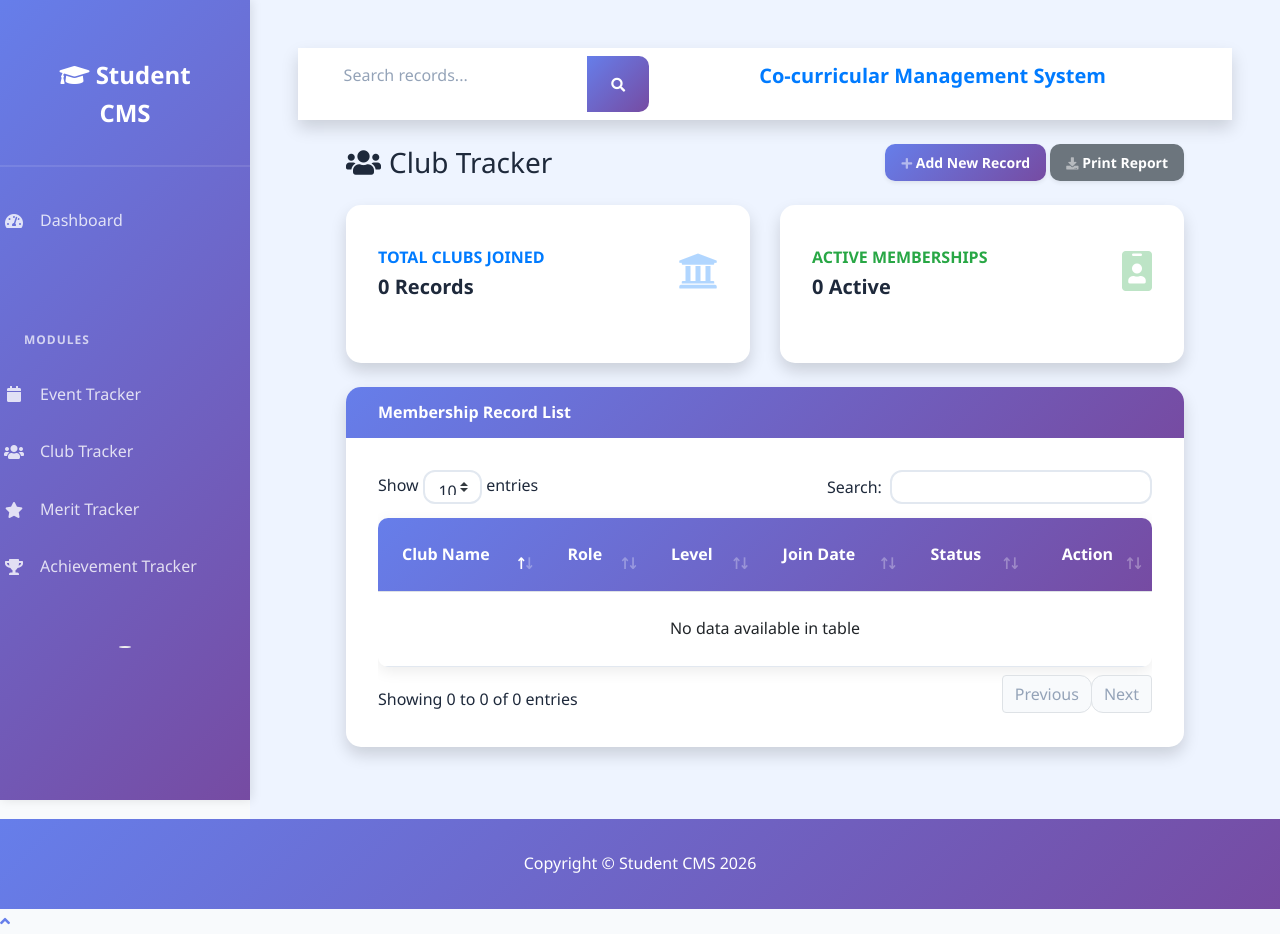
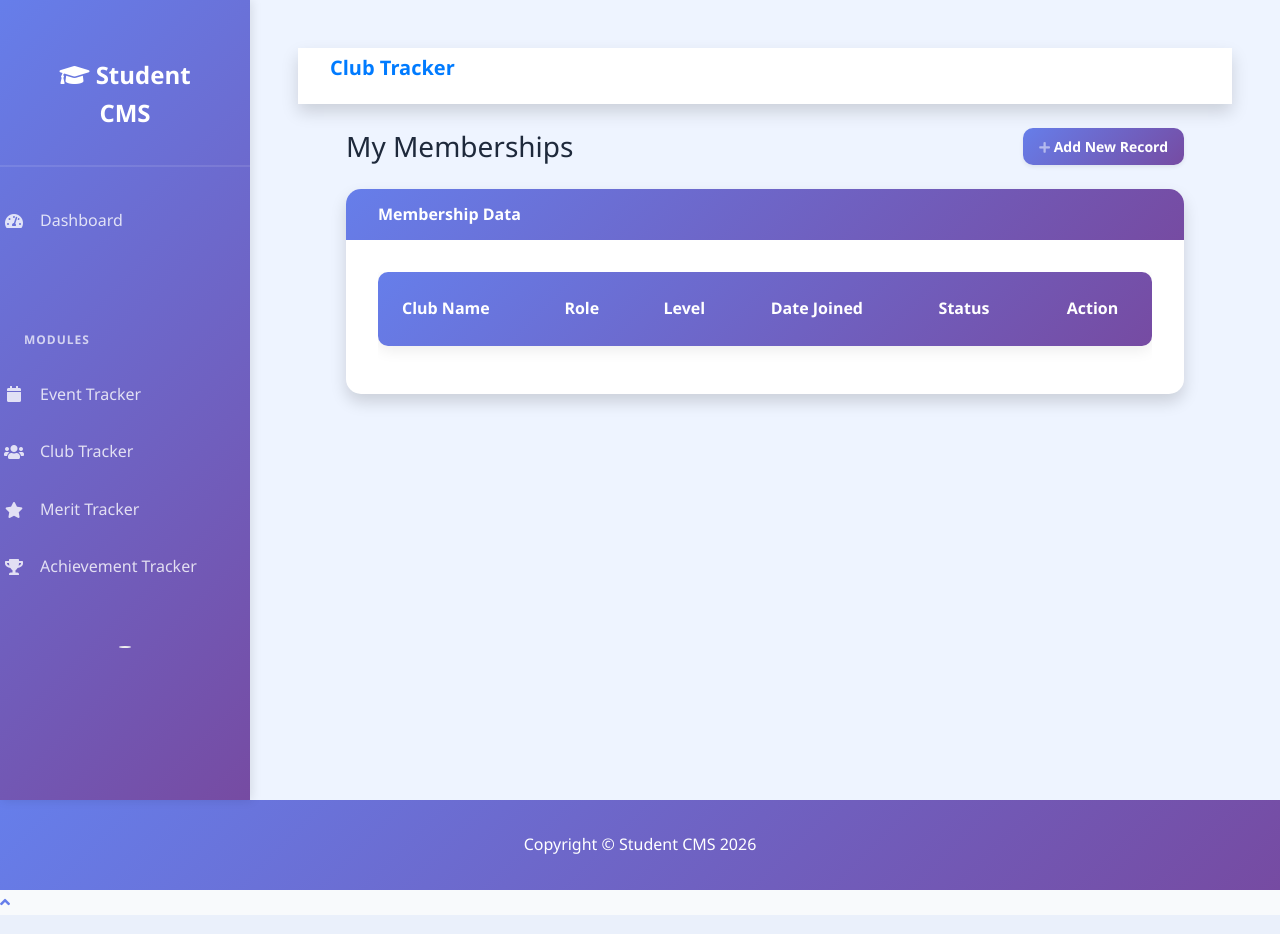
Before and after one commit to User-DefaulT001/Student-Co-curricular-Management-System, a PHP site: page /modules/club/club_tracker.php in a window 1280 px wide. Run offline with PHP 8.4, Linux system fonts and the light colour scheme; a user stored in the database is signed in; data comes from the database, SQL or seed files in the repository; lists and menus that the app fills with data are empty; some libraries are stand-ins or nearby versions.

Commit message:
Update club_tracker.php

```diff
--- a/modules/club/club_tracker.php
+++ b/modules/club/club_tracker.php
@@ -110,91 +110,47 @@ $active_clubs = mysqli_fetch_assoc($active_query)['count'];
 <body id="page-top">
 
     <div id="wrapper">
-
         <?php include('../../includes/sidebar.php'); ?>
 
         <div id="content-wrapper" class="d-flex flex-column">
-
             <div id="content">
 
                 <nav class="navbar navbar-expand navbar-light bg-white topbar mb-4 static-top shadow">
                     <button id="sidebarToggleTop" class="btn btn-link d-md-none rounded-circle mr-3">
                         <i class="fa fa-bars"></i>
                     </button>
-                    <form class="d-none d-sm-inline-block form-inline mr-auto ml-md-3 my-2 my-md-0 mw-100 navbar-search">
-                        <div class="input-group">
-                            <input type="text" class="form-control bg-light border-0 small" placeholder="Search records...">
-                            <div class="input-group-append">
-                                <button class="btn btn-primary" type="button"><i class="fas fa-search fa-sm"></i></button>
-                            </div>
-                        </div>
-                    </form>
-                    <h5 class="mr-auto font-weight-bold text-primary d-none d-lg-block">Co-curricular Management System</h5>
+                    <h5 class="ml-3 font-weight-bold text-primary">Club Tracker</h5>
                 </nav>
 
                 <div class="container-fluid">
 
-                    <div class="d-sm-flex align-items-center justify-content-between mb-4 mt-2">
-                        <h1 class="h3 mb-0 text-gray-800"><i class="fas fa-users mr-2"></i>Club Tracker</h1>
-                        <div>
+                    <div class="d-sm-flex align-items-center justify-content-between mb-4">
+                        <h1 class="h3 mb-0 text-gray-800">My Memberships</h1>
                         <button class="btn btn-primary btn-sm shadow-sm" data-toggle="modal" data-target="#addClubModal">
                             <i class="fas fa-plus fa-sm text-white-50"></i> Add New Record
                         </button>
-                            <button onclick="window.print()" class="btn btn-secondary btn-sm shadow-sm">
-                                <i class="fas fa-download fa-sm text-white-50"></i> Print Report
-                            </button>
-                        </div>
-                    </div>
-
-                    <div class="row">
-                        <div class="col-xl-6 col-md-6 mb-4">
-                            <div class="card border-left-primary shadow h-100 py-2">
-                                <div class="card-body">
-                                    <div class="row no-gutters align-items-center">
-                                        <div class="col mr-2">
-                                            <div class="text-xs font-weight-bold text-primary text-uppercase mb-1">Total Clubs Joined</div>
-                                            <div class="h5 mb-0 font-weight-bold text-gray-800"><?php echo $total_clubs; ?> Records</div>
-                                        </div>
-                                        <div class="col-auto"><i class="fas fa-university stats-icon text-primary"></i></div>
-                                    </div>
-                                </div>
-                            </div>
-                        </div>
-                        <div class="col-xl-6 col-md-6 mb-4">
-                            <div class="card border-left-success shadow h-100 py-2">
-                                <div class="card-body">
-                                    <div class="row no-gutters align-items-center">
-                                        <div class="col mr-2">
-                                            <div class="text-xs font-weight-bold text-success text-uppercase mb-1">Active Memberships</div>
-                                            <div class="h5 mb-0 font-weight-bold text-gray-800"><?php echo $active_clubs; ?> Active</div>
-                                        </div>
-                                        <div class="col-auto"><i class="fas fa-id-badge stats-icon text-success"></i></div>
-                                    </div>
-                                </div>
-                            </div>
-                        </div>
                     </div>
 
                     <?php if($success): ?>
-                        <div class="alert alert-success alert-dismissible fade show border-left-success shadow" role="alert">
+                        <div class="alert alert-success alert-dismissible fade show shadow-sm">
                             <i class="fas fa-check-circle mr-2"></i> <?php echo $success; ?>
-                            <button type="button" class="close" data-dismiss="alert"><span>&times;</span></button>
+                            <button type="button" class="close" data-dismiss="alert">&times;</button>
                         </div>
                     <?php endif; ?>
 
                     <div class="card shadow mb-4">
-                        <div class="card-header card-header-main py-3">
-                            <h6 class="m-0 font-weight-bold text-white">Membership Record List</h6>
+                        <div class="card-header py-3" style="background: var(--primary-gradient) !important;">
+                            <h6 class="m-0 font-weight-bold text-white">Membership Data</h6>
                         </div>
                         <div class="card-body">
                             <div class="table-responsive">
-                                <table class="table table-hover" id="clubTable" width="100%" cellspacing="0">
+                                <table class="table table-bordered" width="100%" cellspacing="0">
                                     <thead>
                                         <tr>
                                             <th>Club Name</th>
                                             <th>Role</th>
                                             <th>Level</th>
-                                            <th>Join Date</th>
+                                            <th>Date Joined</th>
                                             <th>Status</th>
                                             <th class="text-center">Action</th>
                                         </tr>
@@ -202,35 +158,35 @@ $active_clubs = mysqli_fetch_assoc($active_query)['count'];
                                     <tbody>
                                         <?php
                                         $clubs = mysqli_query($conn, "SELECT * FROM clubs WHERE user_id=$user_id ORDER BY join_date DESC");
-                                        if (mysqli_num_rows($clubs) > 0) {
-                                            while($row = mysqli_fetch_assoc($clubs)) {
-                                                $status_class = ($row['status'] == 'active') ? 'success' : 'secondary';
-                                                echo "<tr>
-                                                    <td><span class='font-weight-bold text-dark'>{$row['club_name']}</span></td>
-                                                    <td>{$row['role']}</td>
-                                                    <td><span class='badge badge-info px-2'>{$row['level']}</span></td>
-                                                    <td>".date('d M Y', strtotime($row['join_date']))."</td>
-                                                    <td><span class='badge badge-{$status_class} p-2 px-3'>".ucfirst($row['status'])."</span></td>
-                                                    <td class='text-center table-action-btns'>
-                                                        <button class='btn btn-circle btn-sm btn-info edit-btn'
-                                                                data-id='{$row['club_id']}'
-                                                                data-name='".htmlspecialchars($row['club_name'])."'
-                                                                data-role='".htmlspecialchars($row['role'])."'
-                                                                data-level='{$row['level']}'
-                                                                data-date='{$row['join_date']}'
-                                                                data-status='{$row['status']}'
-                                                                data-desc='".htmlspecialchars($row['description'])."'
-                                                                data-toggle='modal' data-target='#editClubModal'>
-                                                            <i class='fas fa-edit'></i>
+                                        while($row = mysqli_fetch_assoc($clubs)): ?>
+                                            <tr>
+                                                <td><strong><?php echo htmlspecialchars($row['club_name']); ?></strong></td>
+                                                <td><?php echo htmlspecialchars($row['role']); ?></td>
+                                                <td><span class="badge badge-info px-2"><?php echo htmlspecialchars($row['level']); ?></span></td>
+                                                <td><?php echo $row['join_date']; ?></td>
+                                                <td>
+                                                    <span class="badge badge-<?php echo ($row['status'] == 'active') ? 'success' : 'secondary'; ?> p-2">
+                                                        <?php echo ucfirst($row['status']); ?>
+                                                    </span>
+                                                </td>
+                                                <td class="text-center">
+                                                    <button class="btn btn-info btn-sm edit-btn"
+                                                            data-id="<?php echo $row['club_id']; ?>"
+                                                            data-name="<?php echo htmlspecialchars($row['club_name']); ?>"
+                                                            data-role="<?php echo htmlspecialchars($row['role']); ?>"
+                                                            data-level="<?php echo $row['level']; ?>"
+                                                            data-date="<?php echo $row['join_date']; ?>"
+                                                            data-status="<?php echo $row['status']; ?>"
+                                                            data-desc="<?php echo htmlspecialchars($row['description']); ?>"
+                                                            data-toggle="modal" data-target="#editClubModal">
+                                                        <i class="fas fa-edit"></i>
                                                     </button>
-                                                        <a href='?delete={$row['club_id']}' class='btn btn-circle btn-sm btn-danger' onclick='return confirm(\"Confirm delete record?\")'>
-                                                            <i class='fas fa-trash'></i>
+                                                    <a href="?delete=<?php echo $row['club_id']; ?>" class="btn btn-danger btn-sm" onclick="return confirm('Delete this record?')">
+                                                        <i class="fas fa-trash"></i>
                                                     </a>
                                                 </td>
-                                                </tr>";
-                                            }
-                                        }
-                                        ?>
+                                            </tr>
+                                        <?php endwhile; ?>
                                     </tbody>
                                 </table>
                             </div>
@@ -238,102 +194,71 @@ $active_clubs = mysqli_fetch_assoc($active_query)['count'];
                     </div>
 
                 </div> </div> <?php include('../../includes/footer.php'); ?>
+        </div>
+    </div>
 
-        </div> </div> <div class="modal fade" id="addClubModal" tabindex="-1">
-        <div class="modal-dialog modal-lg">
-            <div class="modal-content shadow-lg">
+    <div class="modal fade" id="addClubModal" tabindex="-1">
+        <div class="modal-dialog">
+            <div class="modal-content border-0">
                 <form method="POST">
                     <input type="hidden" name="action" value="add">
                     <div class="modal-header bg-primary text-white">
-                        <h5 class="modal-title font-weight-bold">Register New Membership</h5>
+                        <h5 class="modal-title">Register New Club</h5>
                         <button class="close text-white" data-dismiss="modal"><span>&times;</span></button>
                     </div>
-                    <div class="modal-body p-4">
-                        <div class="row">
-                            <div class="col-md-6 form-group">
-                                <label class="font-weight-bold">Club Name</label>
-                                <input type="text" name="club_name" class="form-control" placeholder="e.g. Robotics Club" required>
-                            </div>
-                            <div class="col-md-6 form-group">
-                                <label class="font-weight-bold">Role / Position</label>
-                                <input type="text" name="role" class="form-control" placeholder="e.g. President" required>
-                            </div>
-                        </div>
-                        <div class="row">
-                            <div class="col-md-4 form-group">
-                                <label class="font-weight-bold">Level</label>
+                    <div class="modal-body">
+                        <div class="form-group"><label>Club Name</label><input type="text" name="club_name" class="form-control" required></div>
+                        <div class="form-group"><label>Role / Position</label><input type="text" name="role" class="form-control" required></div>
+                        <div class="form-group"><label>Level</label>
                             <select name="level" class="form-control">
                                 <option value="School">School</option>
                                 <option value="District">District</option>
                                 <option value="State">State</option>
                                 <option value="National">National</option>
-                                </select>
-                            </div>
-                            <div class="col-md-4 form-group">
-                                <label class="font-weight-bold">Date Joined</label>
-                                <input type="date" name="join_date" class="form-control" required>
-                            </div>
-                            <div class="col-md-4 form-group">
-                                <label class="font-weight-bold">Membership Status</label>
+                            </select></div>
+                        <div class="form-group"><label>Join Date</label><input type="date" name="join_date" class="form-control" required></div>
+                        <div class="form-group"><label>Status</label>
                             <select name="status" class="form-control">
                                 <option value="active">Active</option>
                                 <option value="inactive">Inactive</option>
-                                </select>
+                            </select></div>
+                        <div class="form-group"><label>Description</label><textarea name="description" class="form-control"></textarea></div>
                     </div>
-                        </div>
-                        <div class="form-group">
-                            <label class="font-weight-bold">Responsibilities / Description</label>
-                            <textarea name="description" class="form-control" rows="3" placeholder="Briefly describe your duties..."></textarea>
-                        </div>
-                    </div>
-                    <div class="modal-footer">
-                        <button type="button" class="btn btn-secondary" data-dismiss="modal">Discard</button>
-                        <button type="submit" class="btn btn-primary px-4">Save Record</button>
-                    </div>
+                    <div class="modal-footer"><button type="submit" class="btn btn-primary">Save Changes</button></div>
                 </form>
             </div>
         </div>
     </div>
 
     <div class="modal fade" id="editClubModal" tabindex="-1">
-        <div class="modal-dialog modal-lg">
-            <div class="modal-content shadow-lg">
-                <form method="POST" id="editForm">
+        <div class="modal-dialog">
+            <div class="modal-content border-0">
+                <form method="POST">
                     <input type="hidden" name="action" value="edit">
                     <input type="hidden" name="club_id" id="edit_id">
                     <div class="modal-header bg-info text-white">
-                        <h5 class="modal-title font-weight-bold">Edit Membership Record</h5>
+                        <h5 class="modal-title">Modify Record</h5>
                         <button class="close text-white" data-dismiss="modal"><span>&times;</span></button>
                     </div>
-                    <div class="modal-body p-4">
-                        <div class="row">
-                            <div class="col-md-6 form-group"><label class="font-weight-bold">Club Name</label>
-                                <input type="text" name="club_name" id="edit_name" class="form-control" required></div>
-                            <div class="col-md-6 form-group"><label class="font-weight-bold">Role</label>
-                                <input type="text" name="role" id="edit_role" class="form-control" required></div>
-                        </div>
-                        <div class="row">
-                            <div class="col-md-4 form-group"><label class="font-weight-bold">Level</label>
+                    <div class="modal-body">
+                        <div class="form-group"><label>Club Name</label><input type="text" name="club_name" id="edit_name" class="form-control"></div>
+                        <div class="form-group"><label>Role</label><input type="text" name="role" id="edit_role" class="form-control"></div>
+                        <div class="form-group"><label>Level</label>
                             <select name="level" id="edit_level" class="form-control">
                                 <option value="School">School</option>
                                 <option value="District">District</option>
                                 <option value="State">State</option>
                                 <option value="National">National</option>
                             </select></div>
-                            <div class="col-md-4 form-group"><label class="font-weight-bold">Date Joined</label>
-                                <input type="date" name="join_date" id="edit_date" class="form-control" required></div>
-                            <div class="col-md-4 form-group"><label class="font-weight-bold">Status</label>
+                        <div class="form-group"><label>Date</label><input type="date" name="join_date" id="edit_date" class="form-control"></div>
+                        <div class="form-group"><label>Status</label>
                             <select name="status" id="edit_status" class="form-control">
                                 <option value="active">Active</option>
                                 <option value="inactive">Inactive</option>
                             </select></div>
+                        <div class="form-group"><label>Description</label><textarea name="description" id="edit_desc" class="form-control"></textarea></div>
                     </div>
-                        <div class="form-group"><label class="font-weight-bold">Description</label>
-                            <textarea name="description" id="edit_desc" class="form-control" rows="3"></textarea></div>
-                    </div>
-                    <div class="modal-footer">
-                        <button type="submit" class="btn btn-info px-4">Update Changes</button>
-                    </div>
+                    <div class="modal-footer"><button type="submit" class="btn btn-info text-white">Update Record</button></div>
                 </form>
             </div>
         </div>
@@ -341,15 +266,8 @@ $active_clubs = mysqli_fetch_assoc($active_query)['count'];
 
     <script src="../../vendor/jquery/jquery.min.js"></script>
     <script src="https://cdn.jsdelivr.net/npm/bootstrap@4.6.0/dist/js/bootstrap.bundle.min.js"></script>
-    <script src="../../vendor/datatables/jquery.dataTables.min.js"></script>
-    <script src="../../vendor/datatables/dataTables.bootstrap4.min.js"></script>
-
     <script>
     $(document).ready(function() {
-            // Initialize DataTables
-            $('#clubTable').DataTable();
-
-            // Populate Edit Modal
         $('.edit-btn').on('click', function() {
             $('#edit_id').val($(this).data('id'));
             $('#edit_name').val($(this).data('name'));
```
Lines whose indentation alone changed are shown as unchanged.
